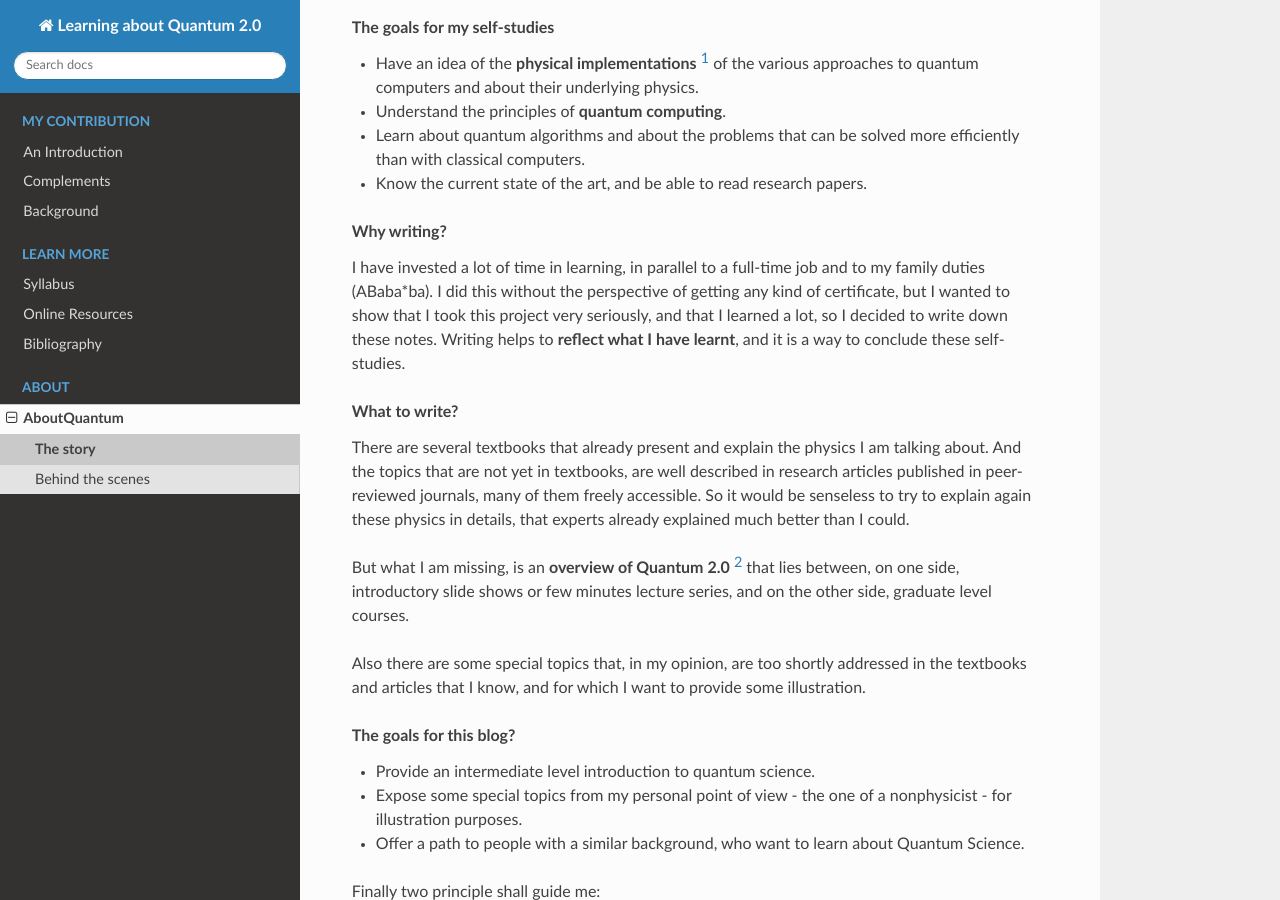
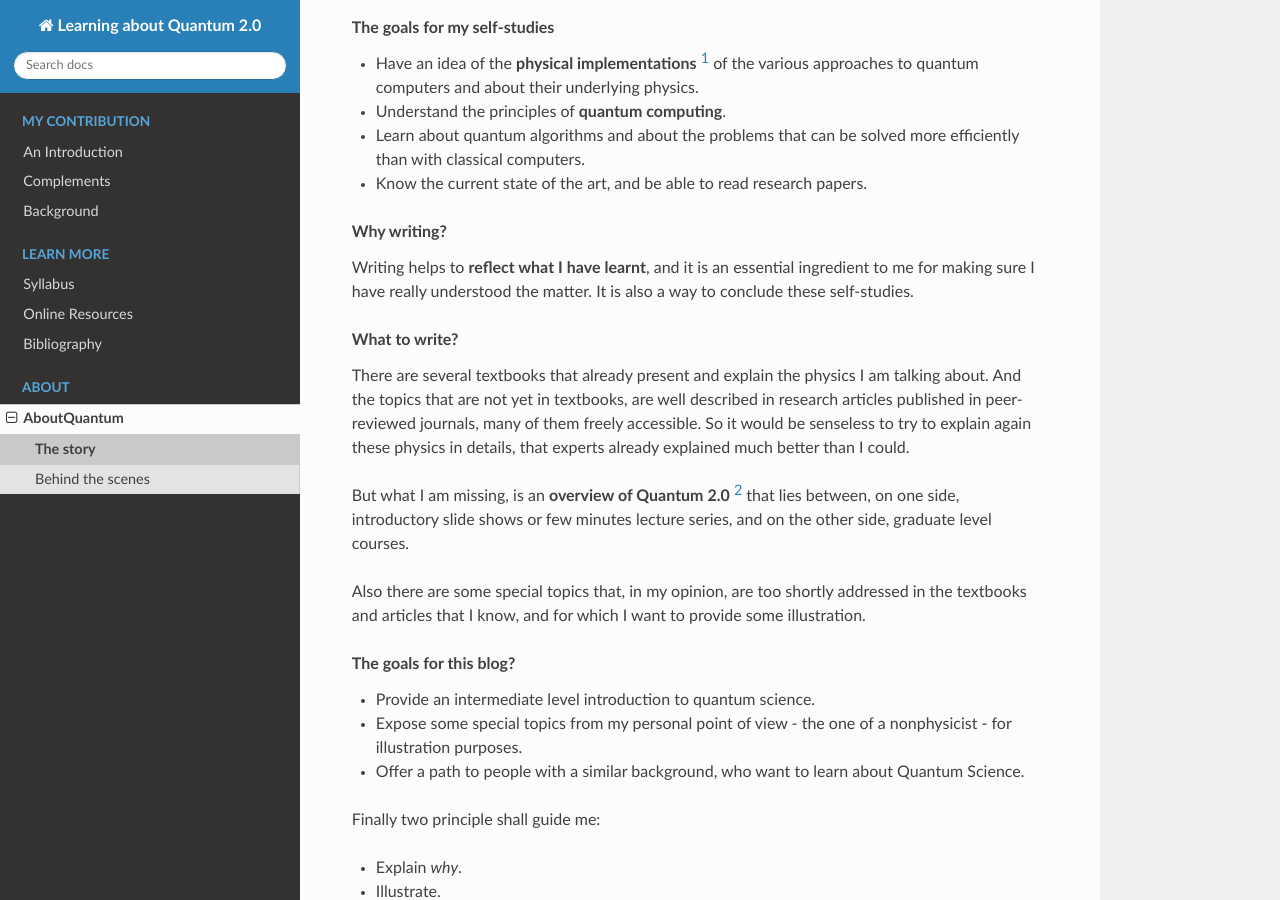
Before and after one commit to tomlqc/about-quantum, a Sphinx documentation site: the page built from source/about/story.rst, in a window 1280 px wide and 900 px high, scrolled down 384 px. Built offline with Sphinx 7.4.7 and the Read the Docs theme 2.0.0, drawn with Linux system fonts in a browser that asks for light colours.

Commit message:
story: removed mention of full-time job and family duties.

```diff
--- a/source/about/story.rst
+++ b/source/about/story.rst
@@ -23,13 +23,10 @@ see the :ref:`about/syllabus:Syllabus`. Now it is March 2021 and time to conclud
 
 .. rubric:: Why writing?
 
-I have invested a lot of time in learning, in parallel to a full-time job and
-to my family duties (ABaba*ba).
-I did this without the perspective of getting any kind of certificate,
-but I wanted to show that I took this project very seriously,
-and that I learned a lot, so I decided to write down these notes.
-Writing helps to **reflect what I have learnt**, and
-it is a way to conclude these self-studies.
+Writing helps to **reflect what I have learnt**,
+and it is an essential ingredient to me for making sure
+I have really understood the matter.
+It is also a way to conclude these self-studies.
 
 .. rubric:: What to write?
 
```
